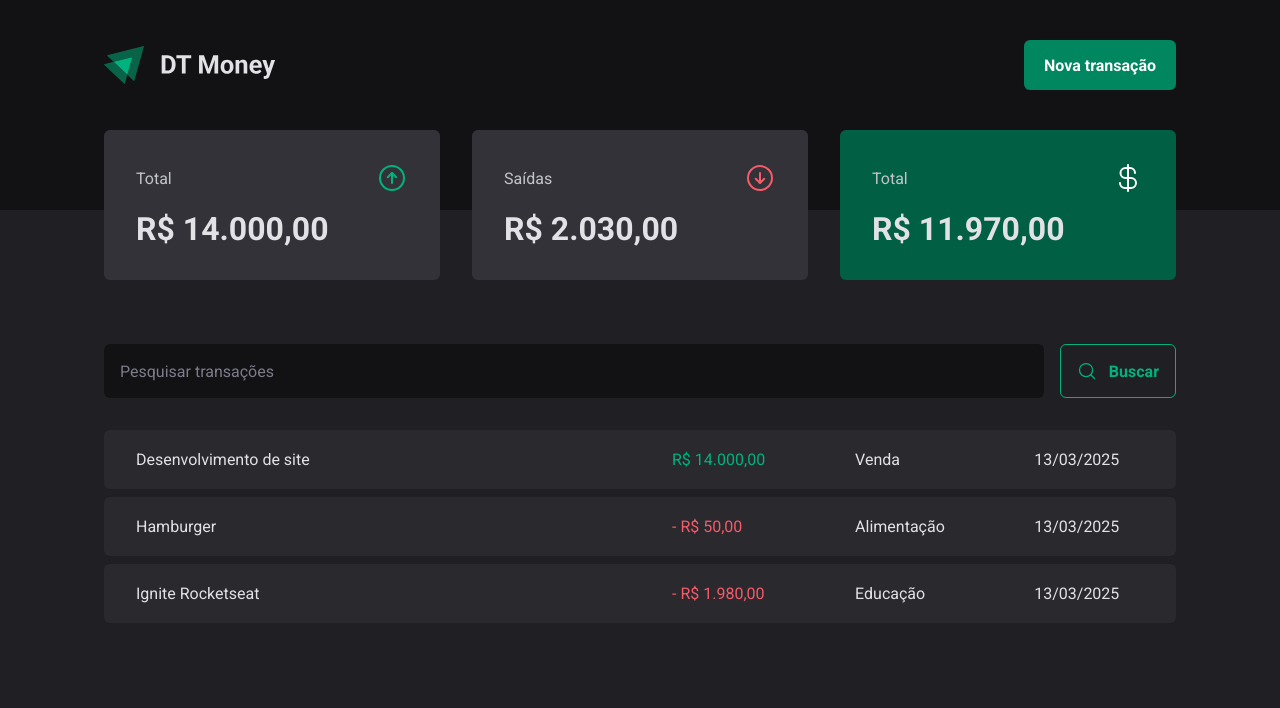
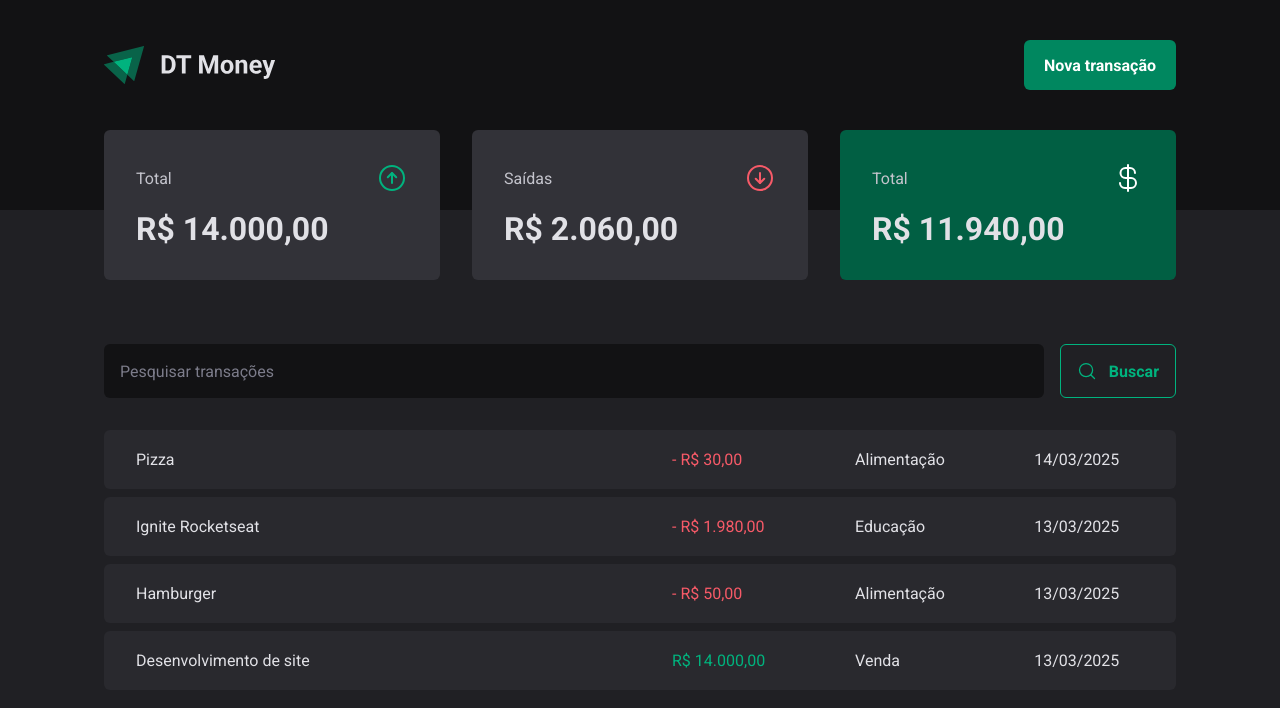
Before and after one commit to filipevolz/dt-money, a React (Vite) app: page / in a window 1280 px wide. Shown: the top 708 px of the page. Built offline with nearby package versions, Linux system fonts and the light colour scheme; data requests are answered from the project's data file.

Commit message:
add new transacitons

```diff
--- a/server.json
+++ b/server.json
@@ -23,6 +23,14 @@
       "category": "Educação",
       "price": 1980,
       "createdAt": "2025-03-13T22:44:46.895Z"
+    },
+    {
+      "description": "Pizza",
+      "category": "Alimentação",
+      "price": 30,
+      "type": "outcome",
+      "createdAt": "2025-03-14T03:16:24.887Z",
+      "id": 4
     }
   ]
 }
--- a/src/components/NewTransactionModal/index.tsx
+++ b/src/components/NewTransactionModal/index.tsx
@@ -4,6 +4,8 @@ import { ArrowCircleDown, ArrowCircleUp, X } from 'phosphor-react';
 import * as z from 'zod';
 import { zodResolver } from '@hookform/resolvers/zod';
 import { Controller, useForm } from 'react-hook-form';
+import { useContext } from 'react';
+import { TransactionsContext } from '../../contexts/TransactionsContext';
 
 const newTransactionFormSchema = z.object({
   description: z.string(),
@@ -14,11 +16,14 @@ const newTransactionFormSchema = z.object({
 
 type NewTransactionFormInputs = z.infer<typeof newTransactionFormSchema>;
 export function NewTransactionModal() {
+  const { createTransaction } = useContext(TransactionsContext);
+
   const {
     control,
     register,
     handleSubmit,
-    formState: { isSubmitting }
+    formState: { isSubmitting },
+    reset,
   } = useForm({
     resolver: zodResolver(newTransactionFormSchema),
     defaultValues: {
@@ -27,8 +32,16 @@ export function NewTransactionModal() {
   })
 
   async function handleCreateNewTransaction(data: NewTransactionFormInputs) {
-    await new Promise(resolve => setTimeout(resolve, 2000));
-    console.log(data);
+    const { description, category, price, type } = data;
+
+    await createTransaction({
+      description,
+      category,
+      price,
+      type,
+    })
+
+    reset();
   }
 
   return (
--- a/src/contexts/TransactionsContext.tsx
+++ b/src/contexts/TransactionsContext.tsx
@@ -10,10 +10,17 @@ interface Transactions {
   createdAt: string;
 }
 
+interface CreateTransactionInput {
+  description: string;
+  category: string;
+  price: number;
+  type: 'income' | 'outcome';
+}
 
 interface TransactionContextType {
   transactions: Transactions[];
   fetchTransactions: (query?: string) => Promise<void>;
+  createTransaction: (data: CreateTransactionInput) => Promise<void>;
 }
 
 interface TransactionsProviderProps {
@@ -28,6 +35,8 @@ export function TransactionsProvider({ children }: TransactionsProviderProps) {
   async function fetchTransactions(query?: string) {
     const response = await api.get('transactions', {
       params: {
+        _sort: 'createdAt',
+        _order: 'desc',
         q: query,
       },
     })
@@ -35,12 +44,30 @@ export function TransactionsProvider({ children }: TransactionsProviderProps) {
     setTransactions(response.data)
   }
 
+  async function createTransaction(data: CreateTransactionInput) {
+    const { description, category, price, type } = data
+
+    const response = await api.post('transactions', {
+      description,
+      category,
+      price,
+      type,
+      createdAt: new Date(),
+    })
+
+    setTransactions(state => [response.data, ...state])
+  }
+
   useEffect(() => {
     fetchTransactions()
   }, [])
 
   return (
-    <TransactionsContext.Provider value={{ transactions, fetchTransactions }}>
+    <TransactionsContext.Provider value={{
+      transactions,
+      fetchTransactions,
+      createTransaction,
+      }}>
       {children}
     </TransactionsContext.Provider>
   )
```
